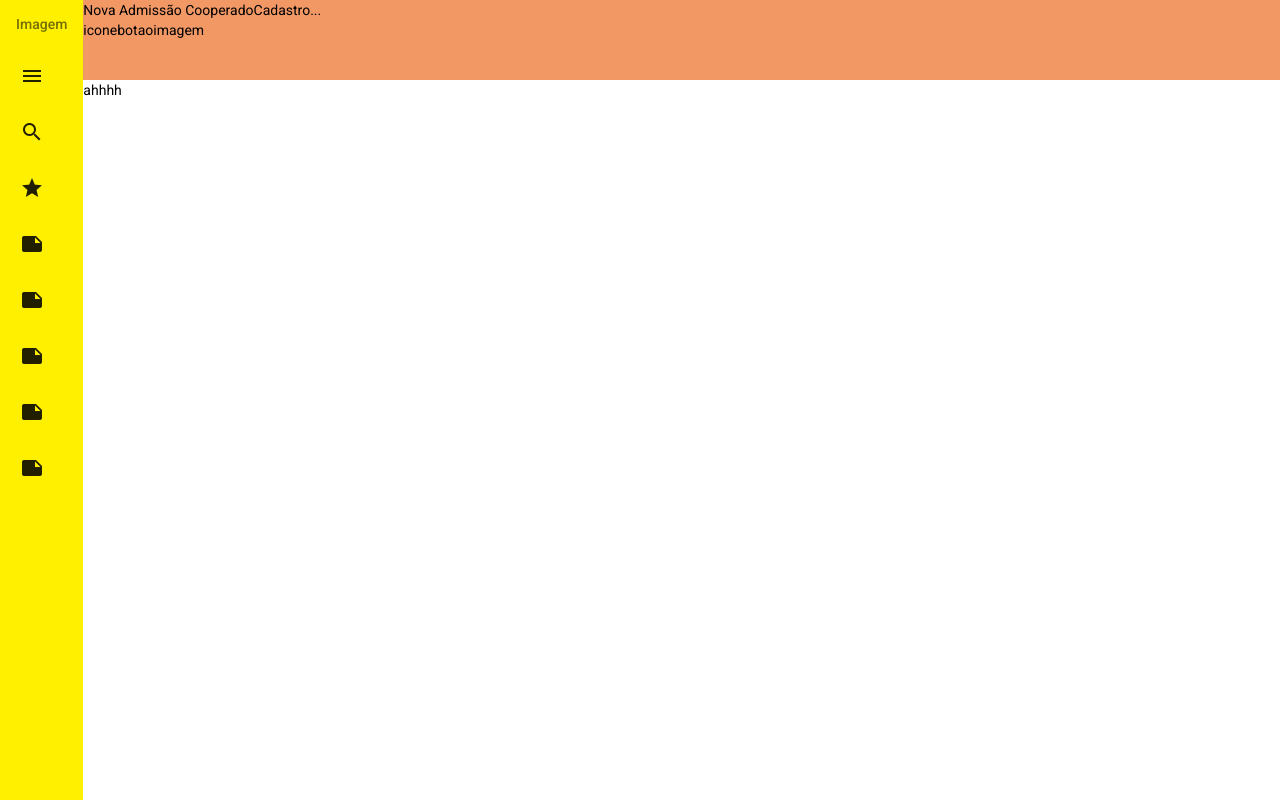
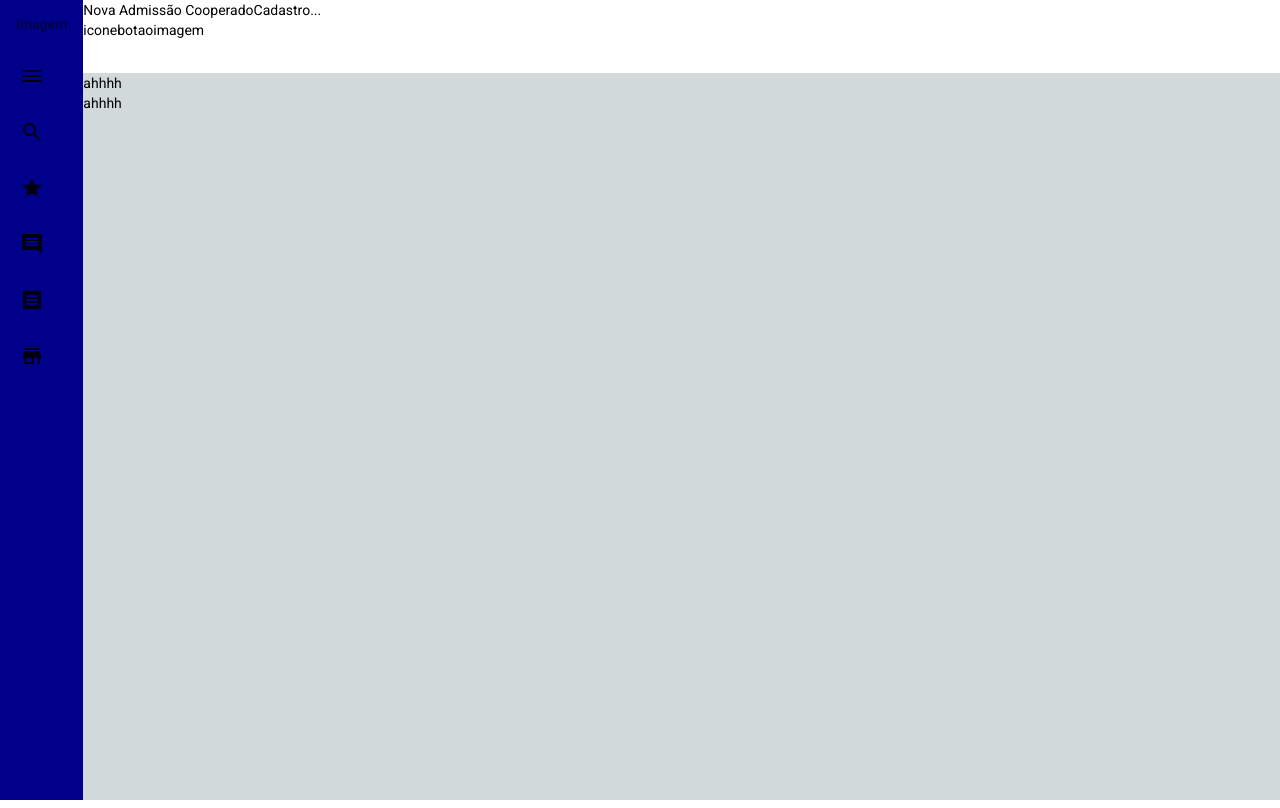
Before and after one commit to Davi-Quirino/ailos, an Angular app in the folder Ailos/: page / in a window 1280 px wide. Built offline with nearby package versions, Linux system fonts and the light colour scheme.

Commit message:
creating routes

```diff
--- a/Ailos/src/app/Core/nav-list/nav-list.component.html
+++ b/Ailos/src/app/Core/nav-list/nav-list.component.html
@@ -11,19 +11,13 @@
         <mat-icon mat-list-icon>star</mat-icon>
         </mat-list-item>
         <mat-list-item >
-        <mat-icon mat-list-icon>note</mat-icon>
+        <mat-icon mat-list-icon>comment</mat-icon>
         </mat-list-item>
         <mat-list-item >
-        <mat-icon mat-list-icon>note</mat-icon>
+        <mat-icon mat-list-icon>receipt</mat-icon>
         </mat-list-item>
         <mat-list-item >
-        <mat-icon mat-list-icon>note</mat-icon>
-        </mat-list-item>
-        <mat-list-item >
-        <mat-icon mat-list-icon>note</mat-icon>
-        </mat-list-item>
-        <mat-list-item >
-        <mat-icon mat-list-icon>note</mat-icon>
+        <mat-icon mat-list-icon>store</mat-icon>
         </mat-list-item>
     </mat-list>
 </div>
--- a/Ailos/src/app/app-routing.module.ts
+++ b/Ailos/src/app/app-routing.module.ts
@@ -1,10 +1,15 @@
 import { NgModule } from '@angular/core';
 import { RouterModule, Routes } from '@angular/router';
+import { ConsultComponent } from './consult/consult.component';
+import { UserInfosComponent } from './user-infos/user-infos.component';
 
-const routes: Routes = [];
+const routes: Routes = [
+  { path: '', component: ConsultComponent },
+  { path: 'user-infos', component: UserInfosComponent },
+];
 
 @NgModule({
   imports: [RouterModule.forRoot(routes)],
-  exports: [RouterModule]
+  exports: [RouterModule],
 })
-export class AppRoutingModule { }
+export class AppRoutingModule {}
--- a/Ailos/src/app/app.component.html
+++ b/Ailos/src/app/app.component.html
@@ -7,10 +7,10 @@
       <div class="container_header">
         <app-header></app-header>
       </div>
-      <app-consult></app-consult>
+      <!-- <app-consult></app-consult> -->
+      <router-outlet></router-outlet>
     </div>
   </div>
 
-  <router-outlet></router-outlet>
 
 </div>
--- a/Ailos/src/app/app.component.scss
+++ b/Ailos/src/app/app.component.scss
@@ -17,7 +17,6 @@
     .container_header{
         display: flex;
         height: 10%;
-        background-color:  #f29865;
     }
 
     .container_all {
@@ -29,6 +28,6 @@
 
     .nav-list {
         height: 100%;
-        background-color: #fff000;
+        background-color: #00008b;
     }
 }
--- a/Ailos/src/app/app.module.ts
+++ b/Ailos/src/app/app.module.ts
@@ -6,9 +6,10 @@ import { HeaderComponent } from './Core/header/header.component';
 import { SharedModule } from './shared/shared.module';
 import { ConsultComponent } from './consult/consult.component';
 import { NavListComponent } from './Core/nav-list/nav-list.component';
+import { UserInfosComponent } from './user-infos/user-infos.component';
 
 @NgModule({
-  declarations: [AppComponent, HeaderComponent, ConsultComponent, NavListComponent],
+  declarations: [AppComponent, HeaderComponent, ConsultComponent, NavListComponent, UserInfosComponent],
   imports: [BrowserModule, AppRoutingModule, SharedModule],
   providers: [],
   bootstrap: [AppComponent],
--- a/Ailos/src/app/consult/consult.component.html
+++ b/Ailos/src/app/consult/consult.component.html
@@ -1 +1,2 @@
 <div>ahhhh</div>
+<div>ahhhh</div>
--- a/Ailos/src/app/consult/consult.component.scss
+++ b/Ailos/src/app/consult/consult.component.scss
@@ -0,0 +1,7 @@
+
+
+:host {
+    height: 100%;
+    width: 100%;
+    background-color: #d2d9db;
+}
--- /dev/null
+++ b/Ailos/src/app/user-infos/user-infos.component.html
@@ -0,0 +1,2 @@
+<p>user-infos works!</p>
+<p>user-infos works!</p>
--- /dev/null
+++ b/Ailos/src/app/user-infos/user-infos.component.ts
@@ -0,0 +1,15 @@
+import { Component, OnInit } from '@angular/core';
+
+@Component({
+  selector: 'app-user-infos',
+  templateUrl: './user-infos.component.html',
+  styleUrls: ['./user-infos.component.scss']
+})
+export class UserInfosComponent implements OnInit {
+
+  constructor() { }
+
+  ngOnInit(): void {
+  }
+
+}
```
Also changed, not shown: Ailos/src/app/user-infos/user-infos.component.scss (added), 1 other file (tests, documents, lock files or other folders).
